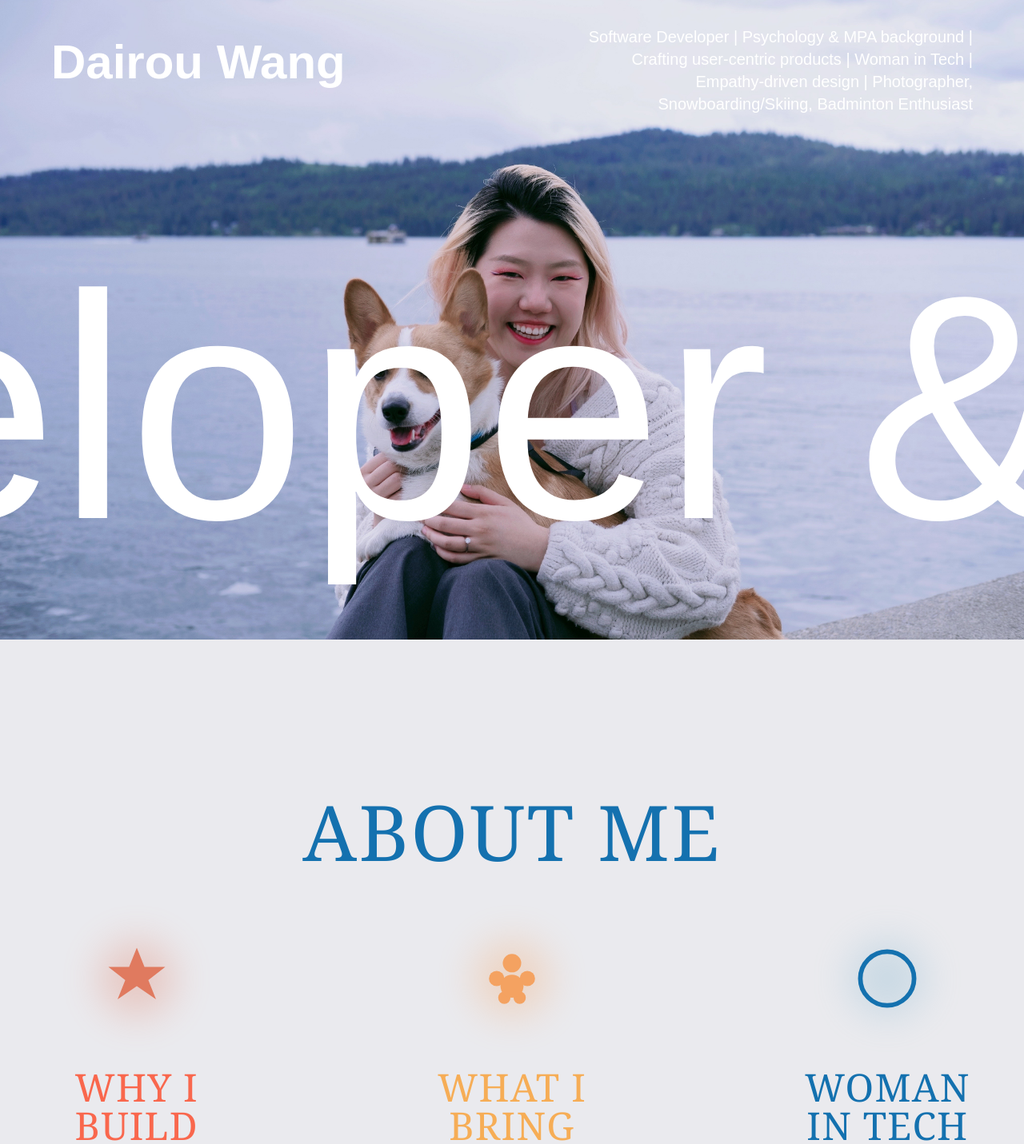
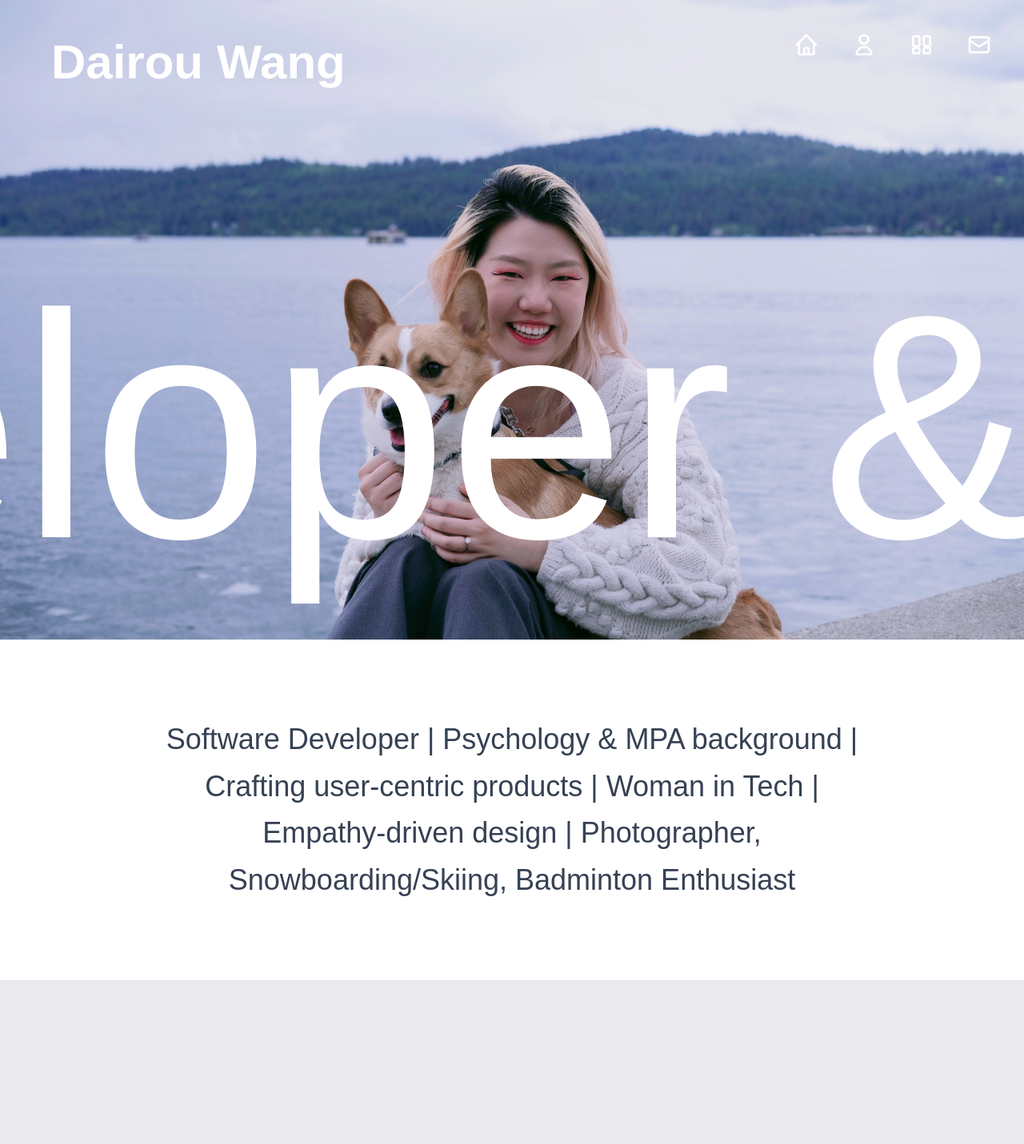
Before and after one commit to DairouWang/DarolPortfolio, a Next.js app: page / in a window 1280 px wide. Shown: the top 1431 px of the page at 80% size. Built offline with nearby package versions, Linux system fonts and the light colour scheme.

Commit message:
Finish the refinement of Main Page

```diff
--- a/src/app/page.tsx
+++ b/src/app/page.tsx
@@ -1,4 +1,5 @@
 import Main from "@/components/Main";
+import Intro from "@/components/Intro";
 import AboutMe from "@/components/AboutMe";
 import Works from "@/components/Works";
 import Footer from "@/components/Footer";
@@ -7,6 +8,7 @@ export default function HomePage() {
   return (
       <>
         <Main />
+        <Intro />
         <AboutMe />
         <Works />
         <Footer />
--- a/src/components/AboutMe.tsx
+++ b/src/components/AboutMe.tsx
@@ -9,7 +9,7 @@ export default function AboutMe() {
     const titleInView = useInView(titleRef, { once: true, margin: "-100px" });
 
     return (
-        <section className="w-full bg-[#eaeaee] flex flex-col items-center px-4 sm:px-6 lg:px-8 py-48">
+        <section id="about" className="w-full bg-[#eaeaee] flex flex-col items-center px-4 sm:px-6 lg:px-8 py-48">
             {/* Title Section */}
             <motion.div
                 ref={titleRef}
--- a/src/components/Footer.tsx
+++ b/src/components/Footer.tsx
@@ -11,6 +11,7 @@ export default function Footer() {
     return (
         <motion.footer
             ref={footerRef}
+            id="contact"
             className="w-full bg-[#2c3e50] text-white"
             initial={{ opacity: 0 }}
             animate={footerInView ? { opacity: 1 } : { opacity: 0 }}
--- /dev/null
+++ b/src/components/Intro.tsx
@@ -0,0 +1,21 @@
+"use client";
+
+import { motion } from "framer-motion";
+
+export default function Intro() {
+    return (
+        <section className="w-full bg-white flex justify-center items-center px-4 sm:px-6 lg:px-8 py-24">
+            <motion.div
+                className="max-w-4xl text-center"
+                initial={{ opacity: 0, y: 30 }}
+                whileInView={{ opacity: 1, y: 0 }}
+                viewport={{ once: true }}
+                transition={{ duration: 0.8, ease: "easeOut" }}
+            >
+                <p className="text-2xl sm:text-3xl md:text-4xl font-light text-gray-700 leading-relaxed">
+                    Software Developer | Psychology & MPA background | Crafting user-centric products | Woman in Tech | Empathy-driven design | Photographer, Snowboarding/Skiing, Badminton Enthusiast
+                </p>
+            </motion.div>
+        </section>
+    );
+}
--- a/src/components/Main.tsx
+++ b/src/components/Main.tsx
@@ -4,9 +4,66 @@ import Image from "next/image";
 import { motion } from "framer-motion";
 
 export default function Main() {
+    const scrollToSection = (sectionId: string) => {
+        const element = document.getElementById(sectionId);
+        element?.scrollIntoView({ behavior: 'smooth' });
+    };
+
     return (
         <section className="relative w-full h-screen flex flex-col justify-center items-center text-white overflow-hidden">
             <Image src="/Main.jpg" alt="Main background showcasing creative developer portfolio" fill className="object-cover object-center -z-10" priority />
+
+            {/* Navigation Icons */}
+            <motion.div
+                className="absolute top-8 right-8 flex gap-6"
+                initial={{ opacity: 0, x: 30 }}
+                animate={{ opacity: 1, x: 0 }}
+                transition={{ duration: 0.8, delay: 0.2, ease: "easeOut" }}
+            >
+                {/* Home Icon */}
+                <button
+                    onClick={() => window.scrollTo({ top: 0, behavior: 'smooth' })}
+                    className="w-12 h-12 flex items-center justify-center hover:scale-110 transition-transform duration-300"
+                    aria-label="Home"
+                >
+                    <svg className="w-8 h-8" fill="none" stroke="currentColor" strokeWidth="2" viewBox="0 0 24 24">
+                        <path strokeLinecap="round" strokeLinejoin="round" d="M3 12l2-2m0 0l7-7 7 7M5 10v10a1 1 0 001 1h3m10-11l2 2m-2-2v10a1 1 0 01-1 1h-3m-6 0a1 1 0 001-1v-4a1 1 0 011-1h2a1 1 0 011 1v4a1 1 0 001 1m-6 0h6" />
+                    </svg>
+                </button>
+
+                {/* About Icon */}
+                <button
+                    onClick={() => scrollToSection('about')}
+                    className="w-12 h-12 flex items-center justify-center hover:scale-110 transition-transform duration-300"
+                    aria-label="About"
+                >
+                    <svg className="w-8 h-8" fill="none" stroke="currentColor" strokeWidth="2" viewBox="0 0 24 24">
+                        <path strokeLinecap="round" strokeLinejoin="round" d="M16 7a4 4 0 11-8 0 4 4 0 018 0zM12 14a7 7 0 00-7 7h14a7 7 0 00-7-7z" />
+                    </svg>
+                </button>
+
+                {/* Works Icon */}
+                <button
+                    onClick={() => scrollToSection('works')}
+                    className="w-12 h-12 flex items-center justify-center hover:scale-110 transition-transform duration-300"
+                    aria-label="Works"
+                >
+                    <svg className="w-8 h-8" fill="none" stroke="currentColor" strokeWidth="2" viewBox="0 0 24 24">
+                        <path strokeLinecap="round" strokeLinejoin="round" d="M4 5a1 1 0 011-1h4a1 1 0 011 1v7a1 1 0 01-1 1H5a1 1 0 01-1-1V5zM14 5a1 1 0 011-1h4a1 1 0 011 1v7a1 1 0 01-1 1h-4a1 1 0 01-1-1V5zM4 16a1 1 0 011-1h4a1 1 0 011 1v3a1 1 0 01-1 1H5a1 1 0 01-1-1v-3zM14 16a1 1 0 011-1h4a1 1 0 011 1v3a1 1 0 01-1 1h-4a1 1 0 01-1-1v-3z" />
+                    </svg>
+                </button>
+
+                {/* Contact Icon */}
+                <button
+                    onClick={() => scrollToSection('contact')}
+                    className="w-12 h-12 flex items-center justify-center hover:scale-110 transition-transform duration-300"
+                    aria-label="Contact"
+                >
+                    <svg className="w-8 h-8" fill="none" stroke="currentColor" strokeWidth="2" viewBox="0 0 24 24">
+                        <path strokeLinecap="round" strokeLinejoin="round" d="M3 8l7.89 5.26a2 2 0 002.22 0L21 8M5 19h14a2 2 0 002-2V7a2 2 0 00-2-2H5a2 2 0 00-2 2v10a2 2 0 002 2z" />
+                    </svg>
+                </button>
+            </motion.div>
 
             {/* Animated title */}
             <motion.div
@@ -18,19 +75,9 @@ export default function Main() {
                 <h1 className="text-5xl sm:text-6xl font-bold text-white">Dairou Wang</h1>
             </motion.div>
 
-            {/* Animated description */}
-            <motion.div
-                className="absolute top-8 right-8 max-w-xl px-4 sm:px-6 lg:px-8 text-right"
-                initial={{ opacity: 0, x: 30 }}
-                animate={{ opacity: 1, x: 0 }}
-                transition={{ duration: 0.8, delay: 0.2, ease: "easeOut" }}
-            >
-                <p className="text-lg sm:text-xl font-light mb-4">Software Developer | Psychology & MPA background | Crafting user-centric products | Woman in Tech | Empathy-driven design | Photographer, Snowboarding/Skiing, Badminton Enthusiast</p>
-            </motion.div>
-
             {/* Animated marquee */}
             <motion.div
-                className="absolute bottom-8 w-full overflow-hidden pb-2"
+                className="absolute bottom-2 w-full overflow-hidden pb-2"
                 initial={{ opacity: 0, y: 30 }}
                 animate={{ opacity: 1, y: 0 }}
                 transition={{ duration: 0.8, delay: 0.4, ease: "easeOut" }}
--- a/src/components/Works.tsx
+++ b/src/components/Works.tsx
@@ -34,7 +34,7 @@ export default function Works() {
     const titleInView = useInView(titleRef, { once: true, margin: "-100px" });
 
     return (
-        <section className="w-full min-h-screen bg-[#FAFAFA] flex flex-col justify-center items-start px-[200px] py-36">
+        <section id="works" className="w-full min-h-screen bg-[#FAFAFA] flex flex-col justify-center items-start px-[200px] py-36">
             <div className="w-full">
                 {/* Title Section */}
                 <motion.div
```
